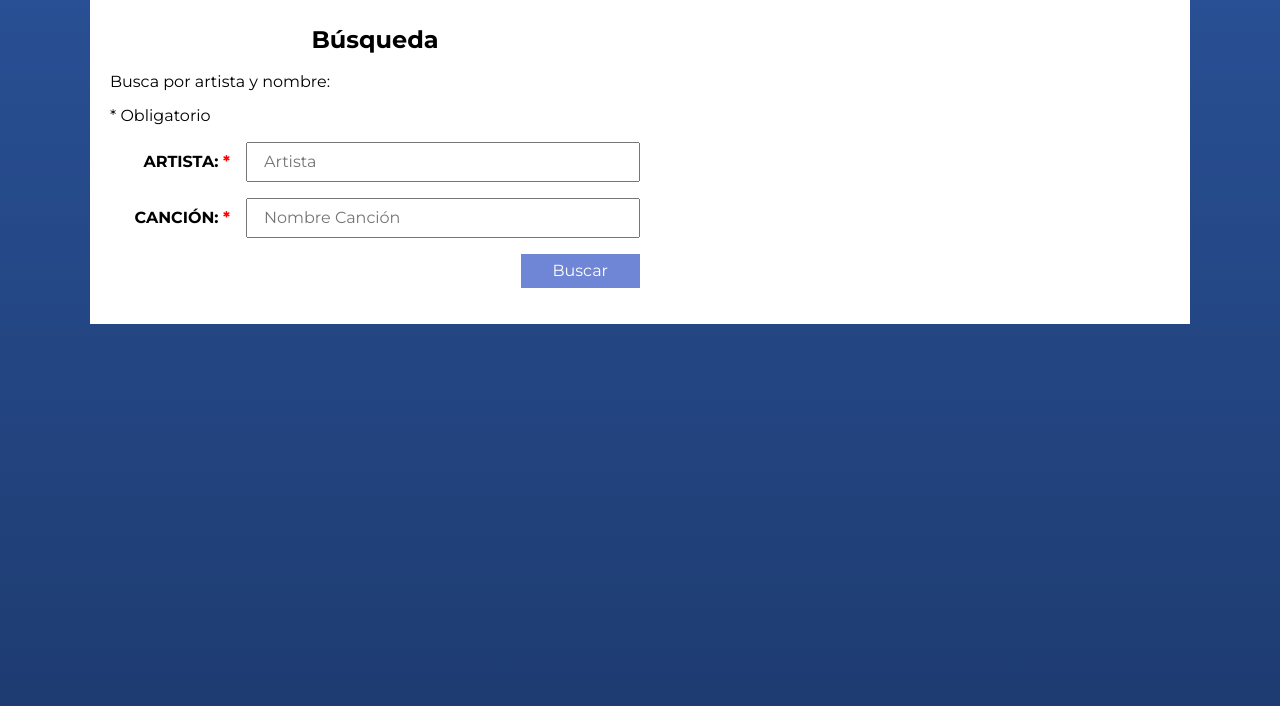
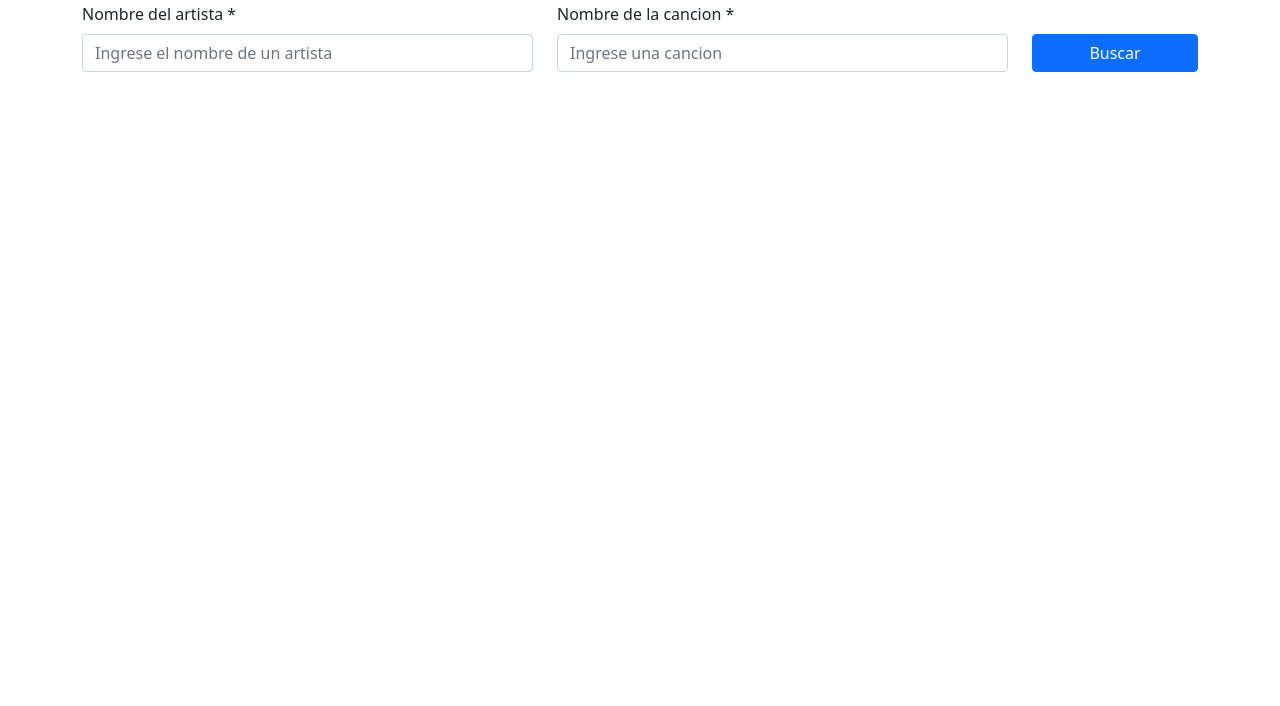
Before and after one commit to leogonzalezdev/buscador-de-canciones, a plain HTML site: page index.html in a window 1280 px wide. Shown: the part 94-800 px from the top of the page. Drawn offline with nearby package versions, Linux system fonts and the light colour scheme.

Commit message:
Add files via upload

```diff
--- a/index.html
+++ b/index.html
@@ -1,48 +1,53 @@
 <!DOCTYPE html>
 <html lang="en">
+
 <head>
     <meta charset="UTF-8">
     <meta name="viewport" content="width=device-width, initial-scale=1.0">
     <meta http-equiv="X-UA-Compatible" content="ie=edge">
     <title>Buscador de Letras - JSModerno</title>
-    <link rel="stylesheet" href="https://necolas.github.io/normalize.css/8.0.0/normalize.css">
+    <!-- <link rel="stylesheet" href="https://necolas.github.io/normalize.css/8.0.0/normalize.css">
     <link href="https://fonts.googleapis.com/css?family=Montserrat:400,700,900" rel="stylesheet">
-    <link rel="stylesheet" href="css/style.css">
-</head>
+    <link rel="stylesheet" href="css/style.css"> -->
+    <link href="https://cdn.jsdelivr.net/npm/bootstrap@5.1.3/dist/css/bootstrap.min.css" rel="stylesheet"
+        integrity="sha384-1BmE4kWBq78iYhFldvKuhfTAU6auU8tT94WrHftjDbrCEXSU1oBoqyl2QvZ6jIW3" crossorigin="anonymous">
+    <link rel="stylesheet" href="./css/spinner.css">
+    </head>
+
 <body>
 
-    <main id="contenido" class="contenido">
-            <h1>Letras de Canciones</h1>
-            <div class="contenedor">
-                    <div id="buscar" class="buscar">
-                            <h2>Búsqueda</h2>
-                            <p>Busca por artista y nombre:</p>
-                            <p><span> * </span>Obligatorio</p>
-                            <form action="#" id="formulario-buscar">
-                                <div class="input">
-                                    <label for="artista">Artista: <span>*</span></label>
-                                    <input type="text" id="artista" placeholder="Artista">
-                                </div>
-                                <div class="input">
-                                    <label for="cancion">Canción: <span>*</span></label>
-                                    <input type="text" id="cancion" placeholder="Nombre Canción">
-                                </div>
+    <div class="container">
+        <h1 class="fs-1 text-center">BUSCAR CANCIONES</h1>
+        <div id="buscar" class="buscar">
+            <p><span> * </span>Obligatorio</p>
+            <form action="#" id="formulario-buscar" class="row">
+                <div class="mb-3 form-group col-md-5">
+                    <label for="artista" class="form-label">Nombre del artista *</label>
+                    <input type="text" class="form-control" id="artista" placeholder="Ingrese el nombre de un artista"
+                        aria-describedby="emailHelp">
+                </div>
+                <div class="mb-3 form-group col-md-5">
+                    <label for="cancion" class="form-label">Nombre de la cancion *</label>
+                    <input type="text" class="form-control" id="cancion" placeholder="Ingrese una cancion">
+                </div>
+                <div class="form-group col-md-2 d-flex align-items-center mt-3">
+                    <button type="submit" class="btn btn-primary w-100">Buscar</button>
+                </div>
+                <div class="lds-dual-ring m-auto d-none" id="spinner"></div>
+                <div id="mensajes" class="alert" role="alert"></div>
+            </form>
+        </div>
+        <div class="letra-resultado row">
+            <h2></h2>
+            <div class="text-uppercase" id="resultado" style="white-space: pre-wrap; padding: 2rem;">
+            </div>
+        </div>
+    </div>
 
-                                <div class="input enviar">
-                                    <input type="submit" value="Buscar">
-                                </div>
-                            </form>
-                    </div>
-
-                    <div class="letra-resultado">
-                            <h2></h2>
-                            <div id="resultado"></div>
-                    </div>
-                    <div id="mensajes"></div>
-            </div>
-    </main>
-
-
+    <script src="https://cdn.jsdelivr.net/npm/bootstrap@5.1.3/dist/js/bootstrap.bundle.min.js"
+        integrity="sha384-ka7Sk0Gln4gmtz2MlQnikT1wXgYsOg+OMhuP+IlRH9sENBO0LRn5q+8nbTov4+1p"
+        crossorigin="anonymous"></script>
     <script src="js/app.js" type="module"></script>
 </body>
+
 </html>
```
